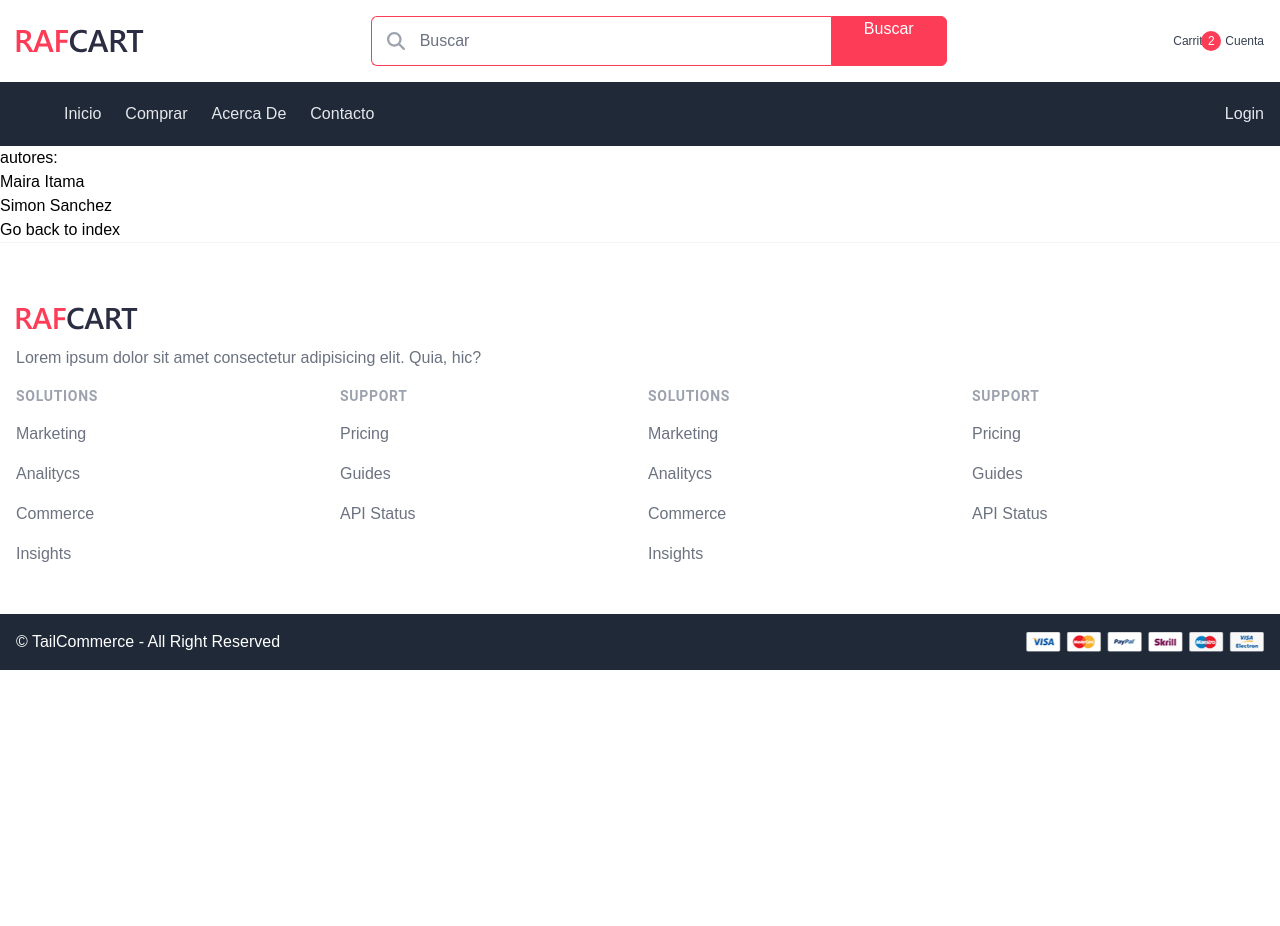
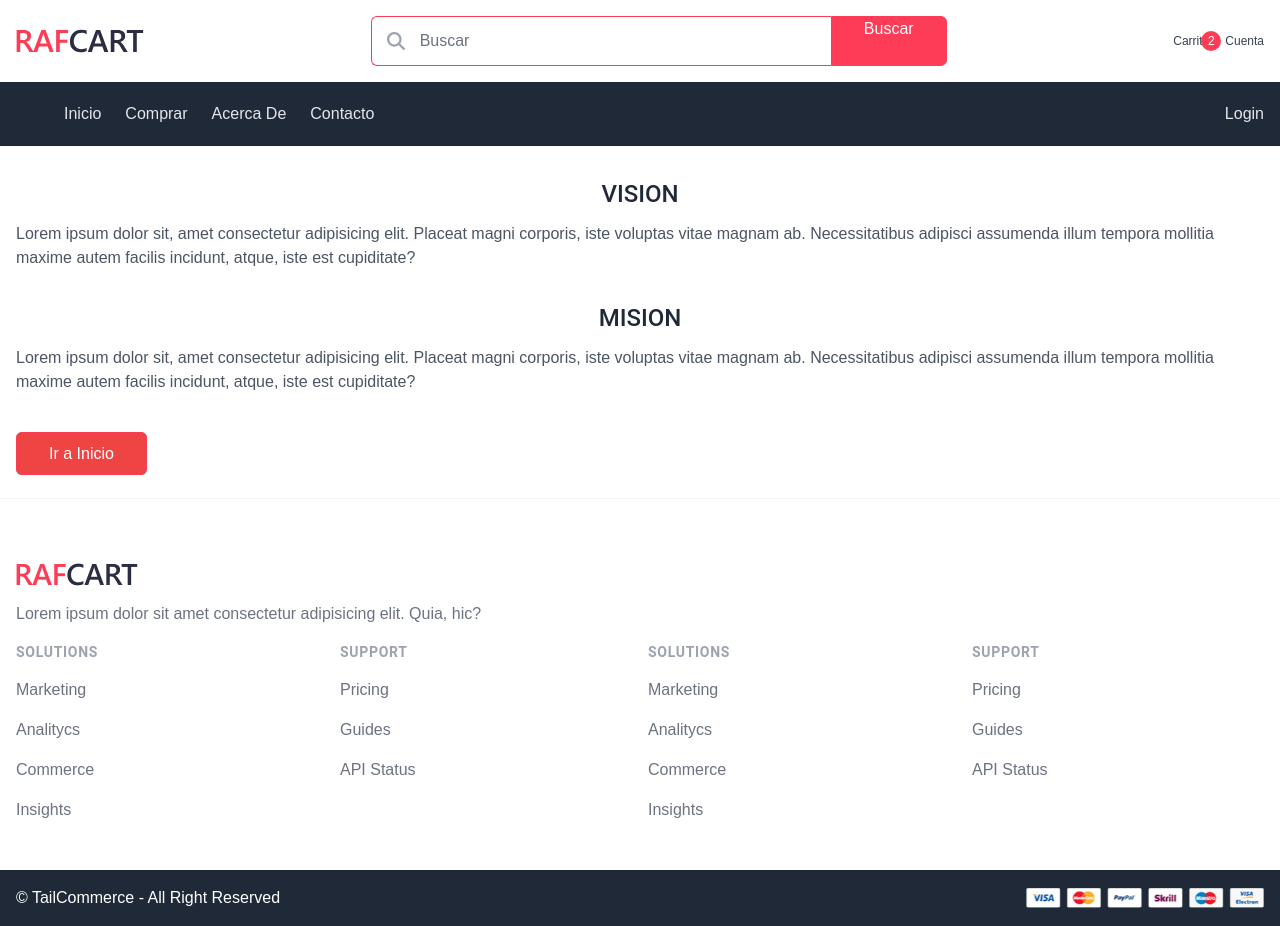
Before and after one commit to Alexandraitama/hersanchez-shop, a Nuxt app: page /acerca in a window 1280 px wide. Before the commit the page ends 800 px from the top, so only its background shows below. Built offline with nearby package versions, Linux system fonts and the light colour scheme.

Commit message:
ajustar margenes

```diff
--- a/components/categorias-component.vue
+++ b/components/categorias-component.vue
@@ -7,7 +7,7 @@ const { data, pending, error, refresh } = await useFetch(`/api/categorias`, {
 </script>
 
 <template>
-  <div class="container py-16">
+  <div class="container py-8">
     <h2 class="text-2xl font-medium text-gray-800 uppercase mb-6">Categorías</h2>
     <div class="grid grid-cols-3 gap-3">
       <div v-for="categoria in data?.categorias" class="relative rounded-sm overflow-hidden group"
--- a/components/publicacion-component.vue
+++ b/components/publicacion-component.vue
@@ -12,7 +12,7 @@ const { data, pending, error, refresh } = await useFetch(`/api/publicaciones/det
 })
 </script>
 <template>
-  <div class="container grid grid-cols-2 gap-6">
+  <div class="container grid grid-cols-2 gap-6 py-8">
   <!-- <div>publicación: {{ data }}</div> -->
   <div>
       <img src="/images/products/product1.jpg" alt="product" class="w-full">
--- a/components/publicaciones-component.vue
+++ b/components/publicaciones-component.vue
@@ -15,7 +15,7 @@ const { data, pending, error, refresh } = await useFetch(`/api/publicaciones/${c
 </script>
 
 <template>
-  <div class="container py-16">
+  <div class="container py-8">
     <h2 class="text-2xl font-medium text-gray-800 uppercase mb-6">Publicaciones</h2>
     <div v-if="!pending && data?.publicaciones?.length === 0">
       <h2 class="text-2xl font-medium text-gray-800 uppercase mb-6">No hay elementos en esta categoría</h2>
--- a/pages/acerca.vue
+++ b/pages/acerca.vue
@@ -1,13 +1,24 @@
 <script lang="ts" setup></script>
 
 <template>
-  <div>
-    autores:<br />
-    Maira Itama
-    <br />
-    Simon Sanchez
-    <br />
-    <nuxt-link to="/">Go back to index</nuxt-link>
+  <div class="container py-8 space-y-8">
+    <div>
+
+      <h2 class="text-2xl font-medium text-gray-800 uppercase mb-3 text-center">Vision</h2>
+      <p class="text-gray-600">Lorem ipsum dolor sit, amet consectetur adipisicing elit. Placeat magni corporis, iste voluptas vitae magnam ab. Necessitatibus adipisci assumenda illum tempora mollitia maxime autem facilis incidunt, atque, iste est cupiditate?</p>
+
+    </div>
+    <div>
+
+      <h2 class="text-2xl font-medium text-gray-800 uppercase mb-3 text-center">Mision</h2>
+
+      <p class="text-gray-600">Lorem ipsum dolor sit, amet consectetur adipisicing elit. Placeat magni corporis, iste voluptas vitae magnam ab. Necessitatibus adipisci assumenda illum tempora mollitia maxime autem facilis incidunt, atque, iste est cupiditate?</p>
+    </div>
+    <p class="pt-4">
+    <nuxt-link to="/" class="bg-red-500 border border-primary text-white px-8 py-3 font-medium
+                      rounded-md hover:bg-transparent hover:text-primary">Ir a Inicio</nuxt-link>
+                    </p>
+
   </div>
 </template>
 
--- a/pages/contacto.vue
+++ b/pages/contacto.vue
@@ -1,9 +1,14 @@
 <script lang="ts" setup></script>
 
 <template>
-  <div>
-    Page: contacto
-    <nuxt-link to="/">Go back to index</nuxt-link>
+  <div class="container py-8 space-y-2">
+
+    <p>maira31821956@gmail.com</p>
+    <p>sanchezsimond23@gmail.com</p>
+    <p class="pt-4">
+    <nuxt-link to="/" class="bg-red-500 border border-primary text-white px-8 py-3 font-medium
+                      rounded-md hover:bg-transparent hover:text-primary">Ir a Inicio</nuxt-link>
+                    </p>
   </div>
 </template>
 
```
